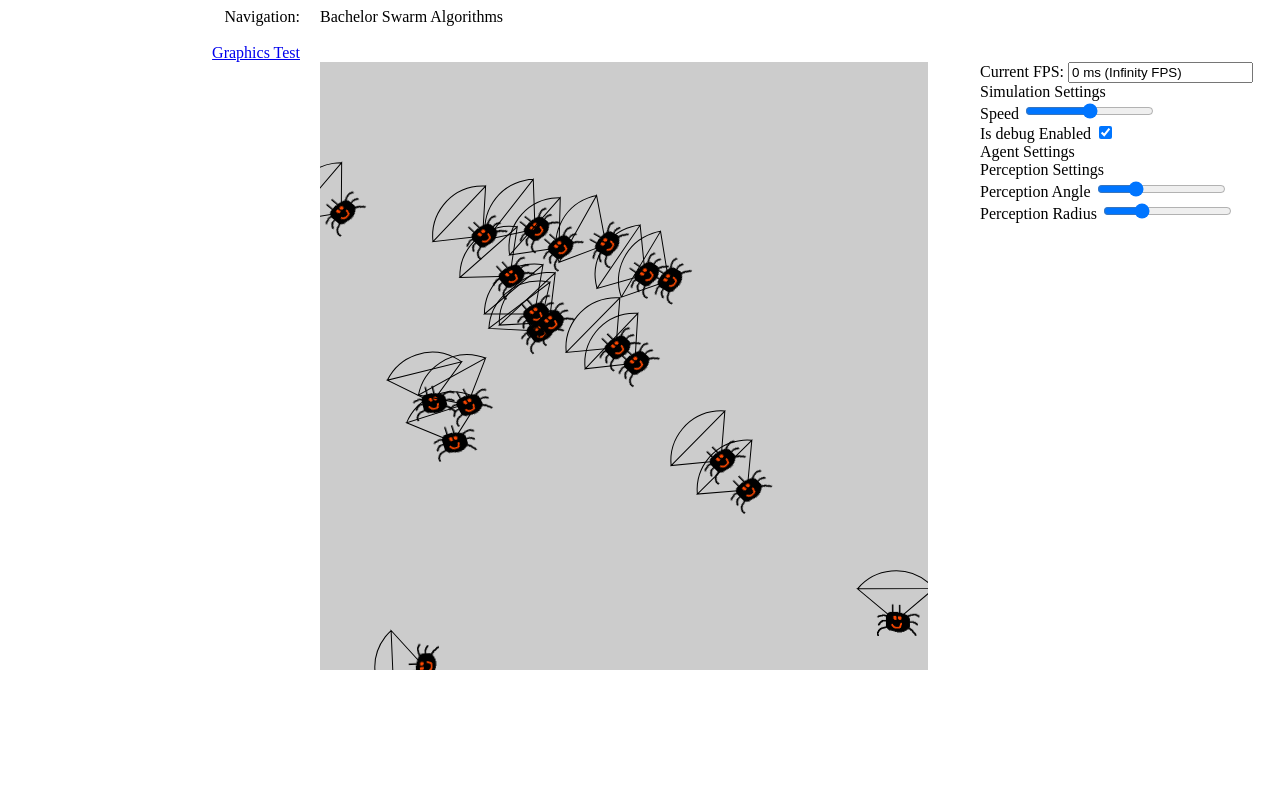
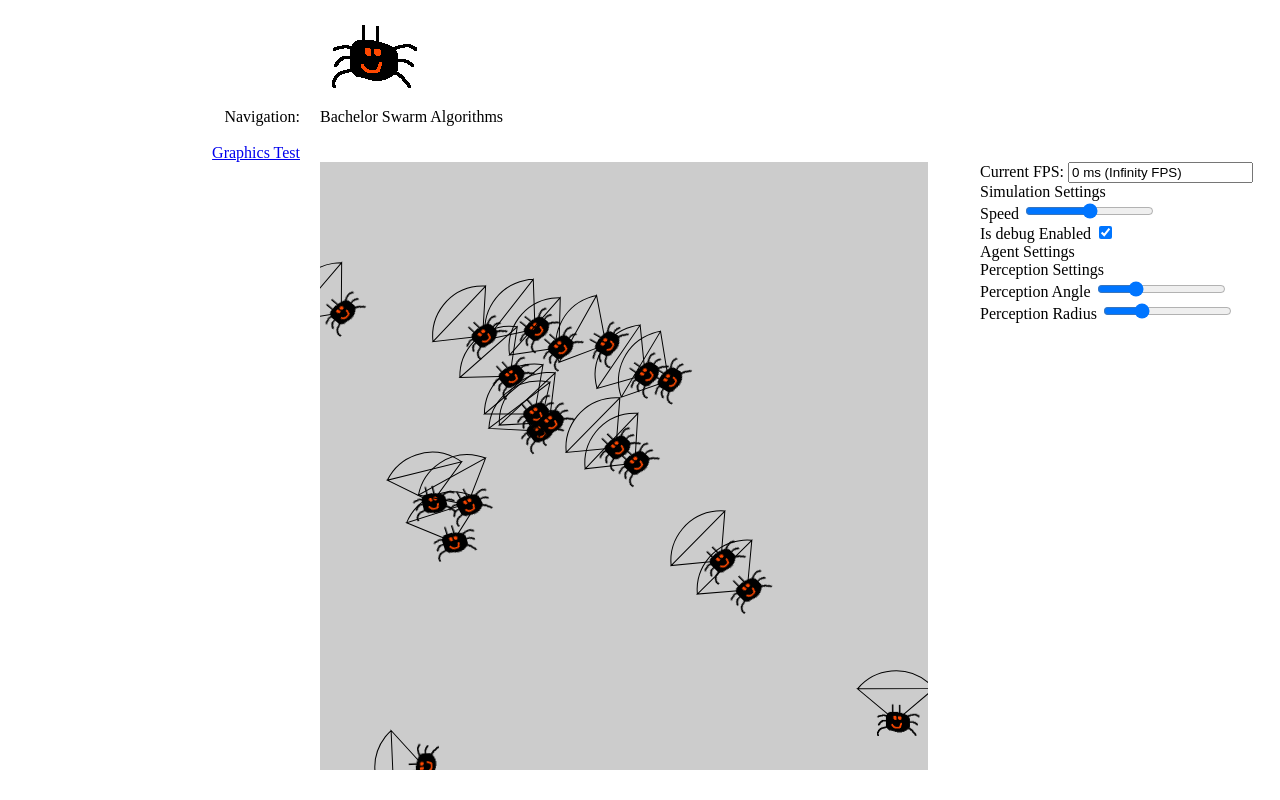
Before and after one commit to TheElk205/BachelorSwarmAlgorithms, a website built with Parcel: page src/index.html in a window 1280 px wide. Built offline with nearby package versions, Linux system fonts and the light colour scheme.

Commit message:
Moved Image, added to page

```diff
--- a/src/index.html
+++ b/src/index.html
@@ -7,6 +7,7 @@
 </head>
 <body>
     <main class="wrapper">
+        <img src="img/Agent/Agent.png">
         <div class="navigation">
             <div>Navigation:</div> <br />
             <a href="testPages/graphicsTest.html">Graphics Test</a>
```
Also changed, not shown: src/img/Agent/Agent.png (renamed from img/Agent/Agent.png), 3 other files.
